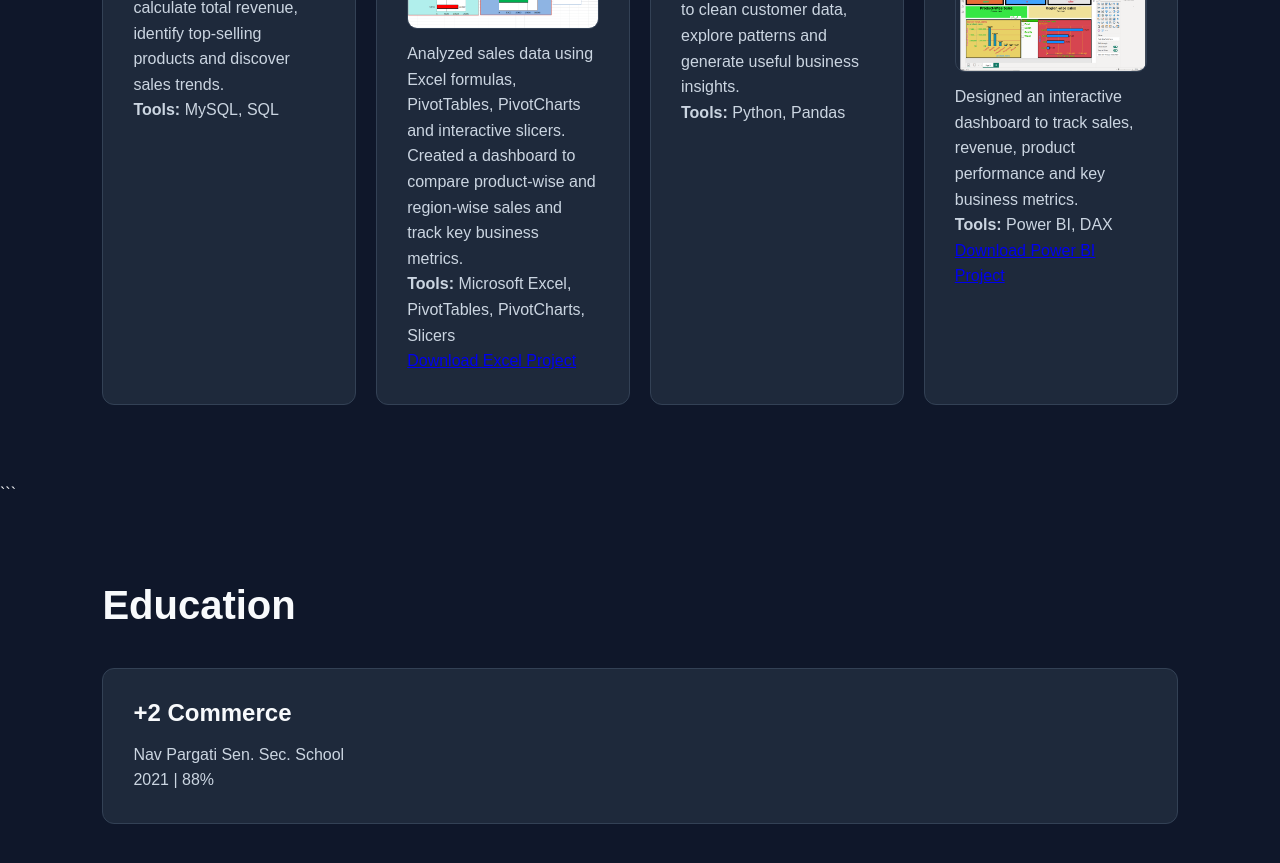
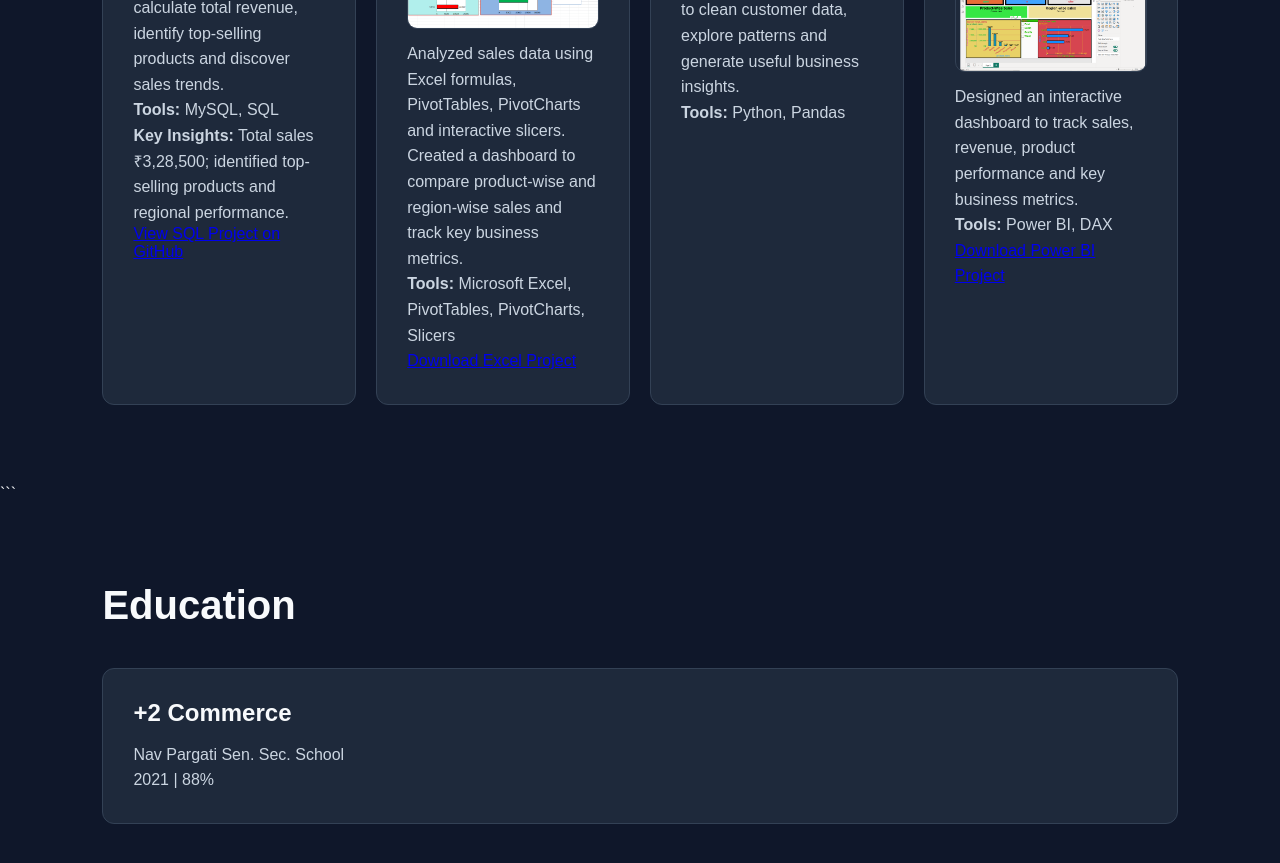
Before and after one commit to rajkumar9034765722-cmyk/data-analyst-portfolio, a Next.js app: page / in a window 1280 px wide. Shown: the part 1740-2603 px from the top of the page. Built offline with nearby package versions, Linux system fonts and the light colour scheme.

Commit message:
Add SQL sales analysis project to portfolio

```diff
--- a/app/page.tsx
+++ b/app/page.tsx
@@ -93,15 +93,23 @@ export default function Home() {
 
 <section id="projects" className="section">
   <h2>My Data Analytics Projects</h2>
-
   <div className="cards">
-    <div className="card">
+     <div className="card">
       <h3>1. Sales Data Analysis — SQL</h3>
       <p>
         Used SQL queries to analyze sales data, calculate total revenue,
         identify top-selling products and discover sales trends.
       </p>
       <p><strong>Tools:</strong> MySQL, SQL</p>
+      <p><strong>Key Insights:</strong> Total sales ₹3,28,500;
+        identified top-selling products and regional performance.</p>
+      <a
+        href="https://github.com/rajkumar9034765722-cmyk/data-analyst-portfolio"
+        target="_blank"
+        rel="noopener noreferrer"
+      >
+        View SQL Project on GitHub
+      </a>
     </div>
 
  <div className="card">
```
